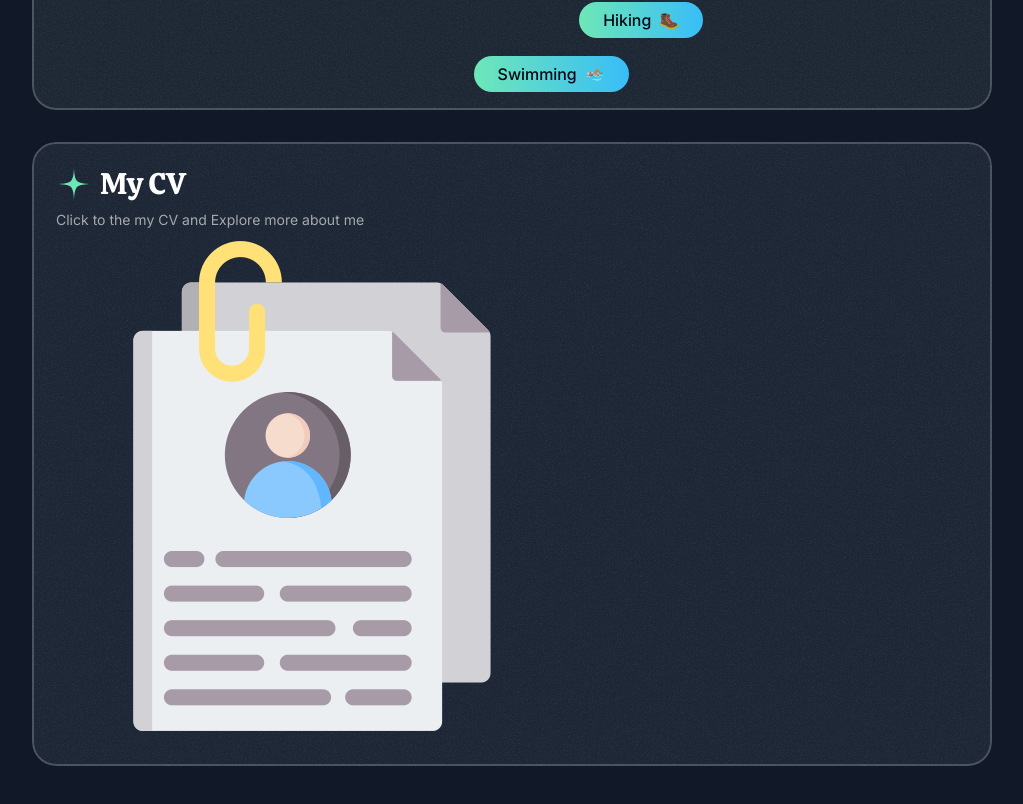
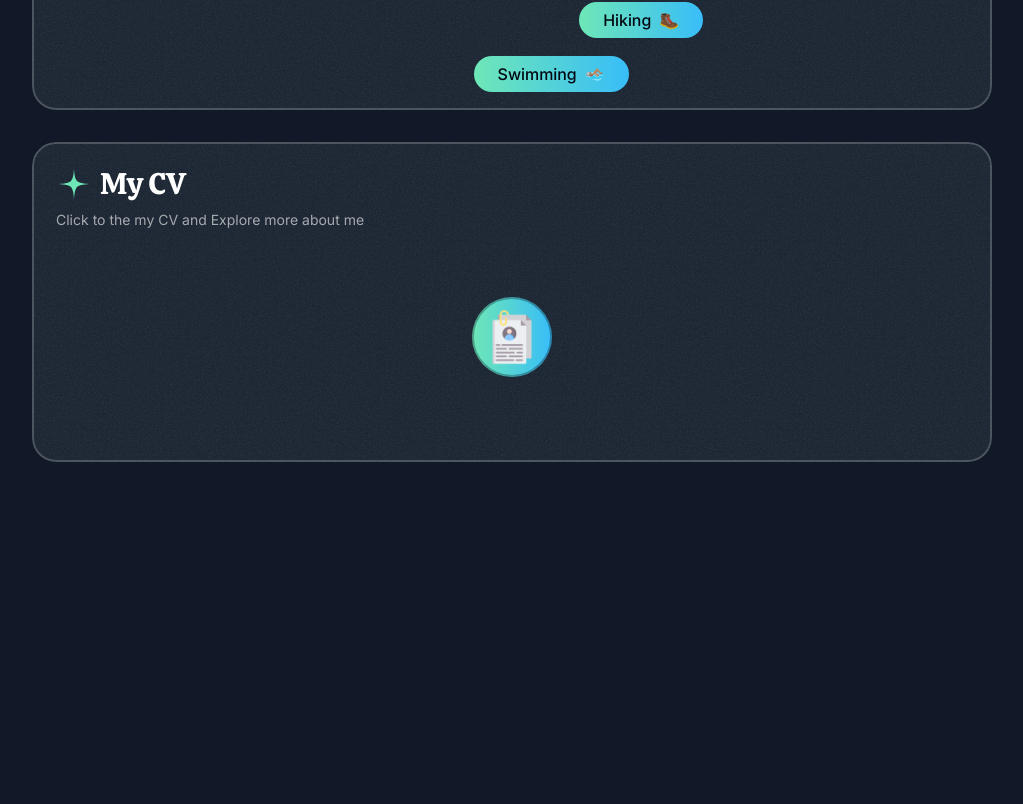
Before and after one commit to eziz-tajiev/Portfolio, a Next.js app: page / in a window 1280 px wide. Shown: the part 4718-5522 px from the top of the page, without its empty margins (128-1151 px from the left). After the commit the page ends 5260 px from the top, so only its background shows below. Built offline with nearby package versions, Linux system fonts and the light colour scheme.

Commit message:
finshed the fourth card

```diff
--- a/src/sections/About.tsx
+++ b/src/sections/About.tsx
@@ -154,12 +154,15 @@ export const AboutSection = () => {
               </div>
             </Card>
 
-            <Card>
+            <Card className="h-[320px] relative">
               <CardHeader
                   title="My CV"
                   description="Click to the my CV and Explore more about me"
                 />
-              <Image src={myCv} alt="My CV" />
+              <div className="absolute bg-gradient-to-r from-emerald-300 to-sky-400 rounded-full size-20 top-[61%] left-1/2 -translate-x-1/2 -translate-y-1/2 grid place-items-center
+              after:content-[''] after:absolute after:inset-0 after:border-2 after:border-gray-950/30 after:rounded-full">
+                <Image src={myCv} alt="My CV" className="size-14"/>
+              </div>
             </Card>
 
           </div>
```
